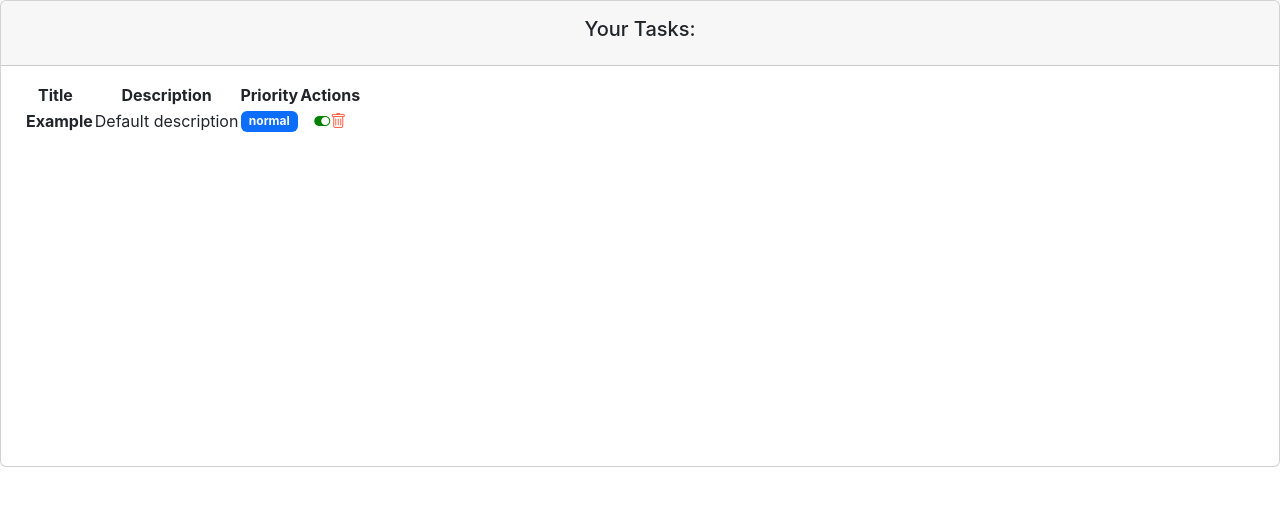
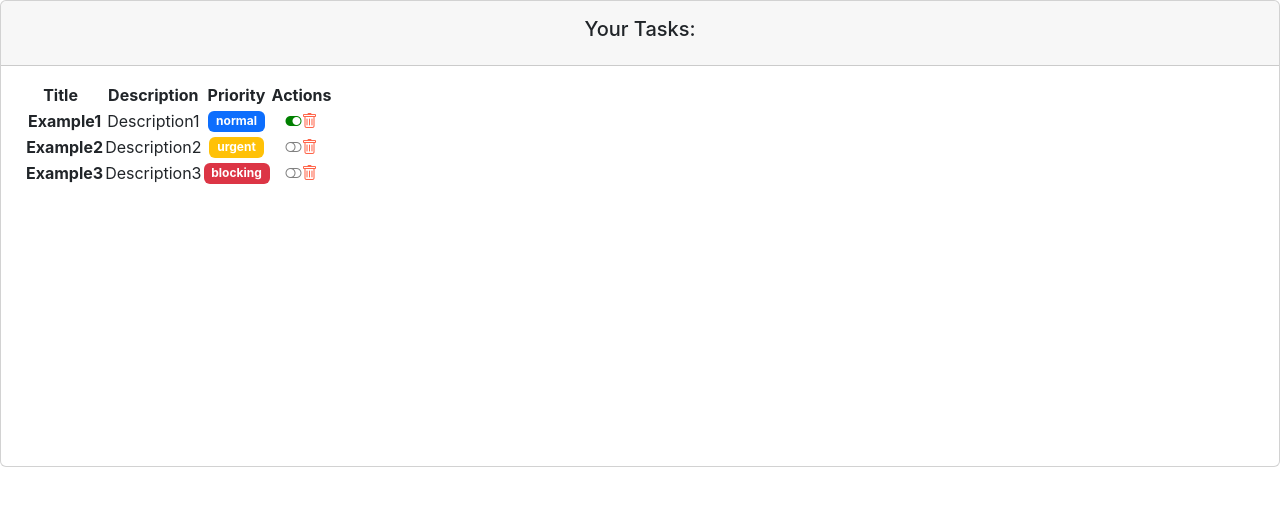
Before and after one commit to leedd87/openbootcamp-reactjs, a React (Create React App) app: page / in a window 1280 px wide. Shown: the top 506 px of the page. Built offline with nearby package versions, Linux system fonts and the light colour scheme.

Commit message:
mapping task

```diff
--- a/src/components/container/TaskListComponent.jsx
+++ b/src/components/container/TaskListComponent.jsx
@@ -4,13 +4,32 @@ import { Task } from "../../models/task.class";
 import TaskComponent from "../pure/TaskComponent";
 
 const TaskListComponent = () => {
-	const defaultTask = new Task(
-		"Example",
-		"Default description",
+	const defaultTask1 = new Task(
+		"Example1",
+		"Description1",
 		true,
 		LEVELS.NORMAL
 	);
-	const [tasks, setTasks] = useState([defaultTask]);
+
+	const defaultTask2 = new Task(
+		"Example2",
+		"Description2",
+		false,
+		LEVELS.URGENT
+	);
+
+	const defaultTask3 = new Task(
+		"Example3",
+		"Description3",
+		false,
+		LEVELS.BLOCKING
+	);
+
+	const [tasks, setTasks] = useState([
+		defaultTask1,
+		defaultTask2,
+		defaultTask3,
+	]);
 	const [loading, setLoading] = useState(true);
 
 	useEffect(() => {
@@ -48,8 +67,9 @@ const TaskListComponent = () => {
 									</tr>
 								</thead>
 								<tbody>
-									{/*TODOS: Acplicar un For/Map para rendrizar una lista */}
-									<TaskComponent task={defaultTask}></TaskComponent>
+									{tasks.map((task, index) => {
+										return <TaskComponent key={index} task={task} />;
+									})}
 								</tbody>
 							</table>
 						</div>
```
